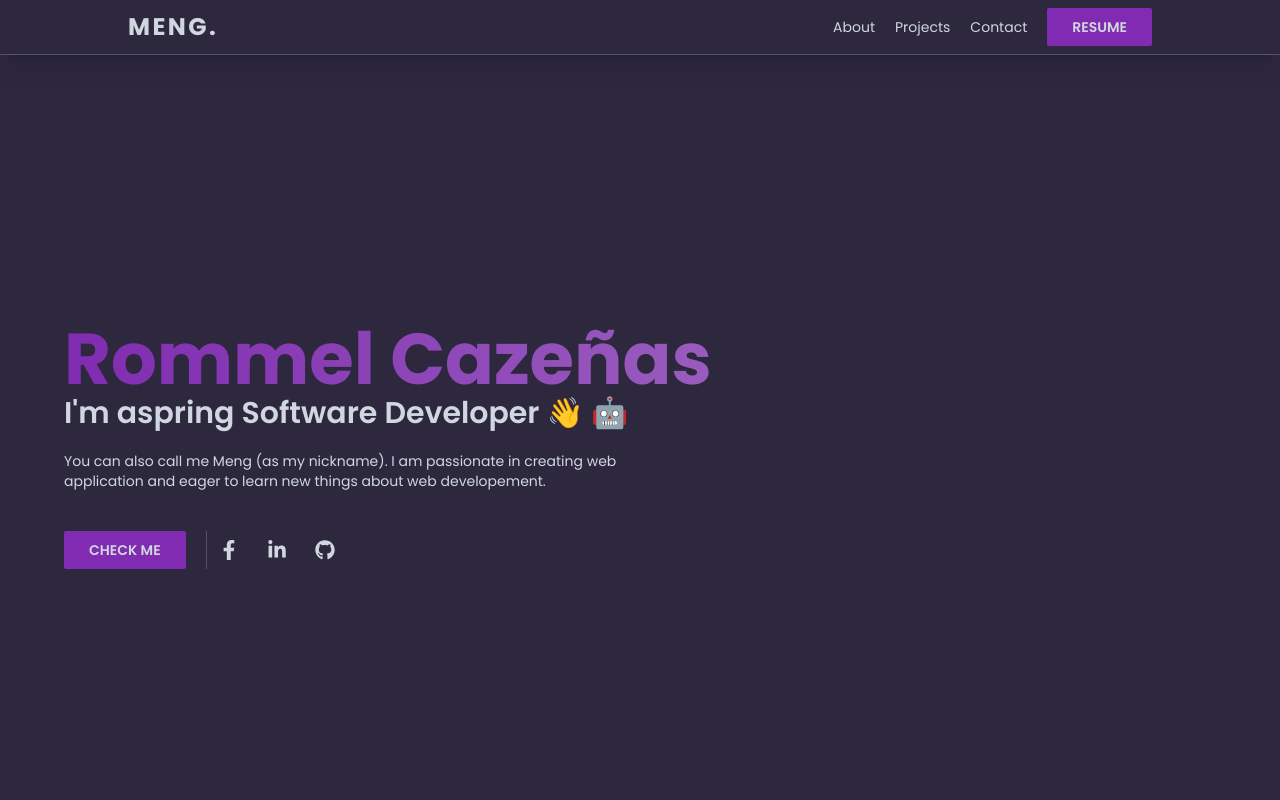
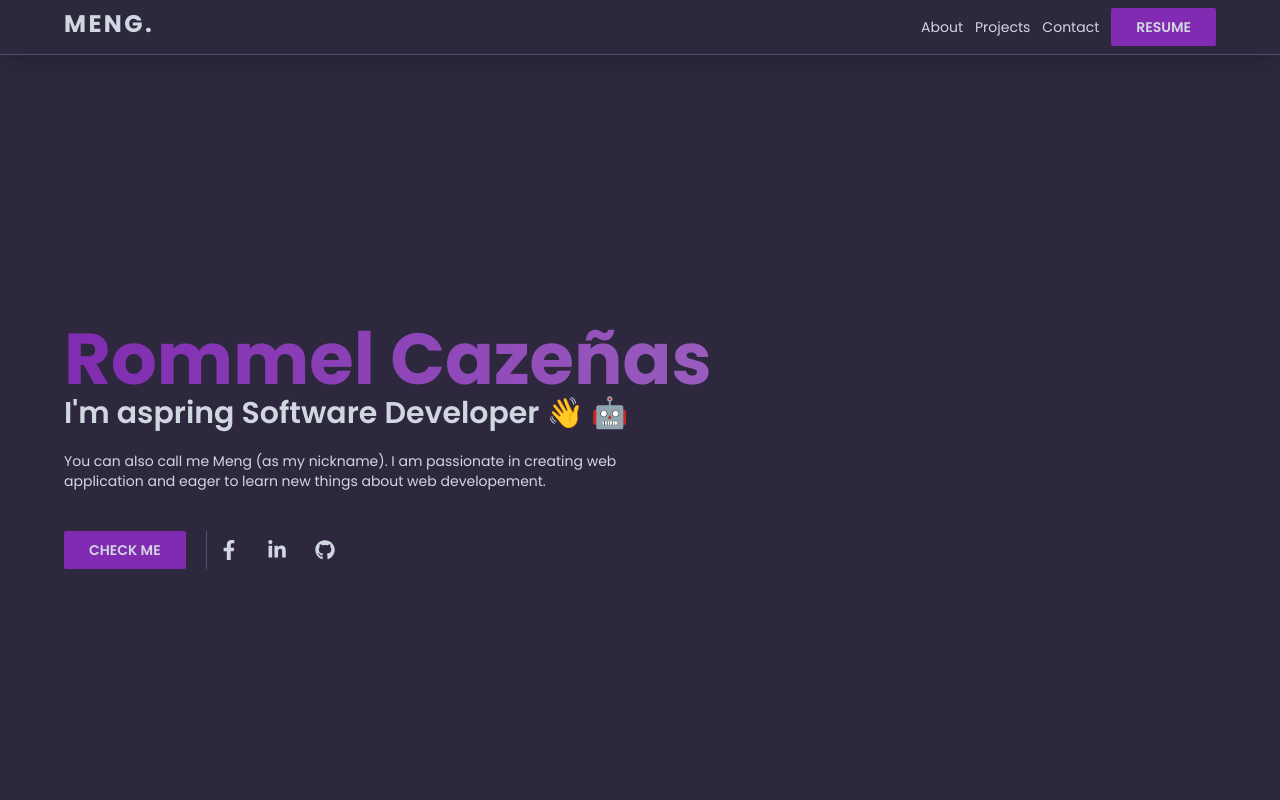
Before and after one commit to Meenngg/rommel-portfolio-v2, a React (Vite) app: page / in a window 1280 px wide. Shown: the top 800 px of the page. Built offline with nearby package versions, Linux system fonts and the light colour scheme.

Commit message:
fixed navbar, fix minor touches

```diff
--- a/src/App.jsx
+++ b/src/App.jsx
@@ -9,14 +9,17 @@ import { MdOutlineClose } from "react-icons/md"
 
 function App() {
   const [toggleBurger, setToggleBurger] = useState(false);
-  const nav = document.querySelector("#navlinks");
 
   const clickBurger = () => {
     setToggleBurger(!toggleBurger);
-    // console.log(toggleBurger);
-    const list = document.querySelector('ul');
-    toggleBurger === false ? (list.classList.add('top-[120]'), list.classList.add('opacity-100')) : (list.classList.remove('top-[120]'), list.classList.remove('opacity-100'))
+    console.log(toggleBurger);
+    const list = document.querySelector('#navlinks');
+    // toggleBurger === false ? (list.classList.add('hidden')) : (list.classList.remove('hidden'))
+    list.classList.contains('hidden') === false ? (list.classList.add('hidden')) : (list.classList.remove('hidden'))
   }
+
+  // , list.classList.add('opacity-100')
+  // , list.classList.remove('opacity-100')
 
   return (
     <>
@@ -24,9 +27,9 @@ function App() {
 
       {/* FIXED NAVIGATION BAR */}
       <div className="px-3 py-3 bg-secondaryColor shadow-xl fixed top-0 z-50 border-b border-subTextColor w-full md:px-16 md:py-2">
-          <div className="md:flex md:justify-between items-center md:px-16"> {/* NAVIGATION BAR START HERE */}
+          <div className="md:flex md:justify-between"> {/* NAVIGATION BAR START HERE */}
             {/* NAVIGATION HEADER/LOGO HERE */}
-            <div className="flex items-center justify-between">
+            <div className="flex justify-between">
               <span className="text-2xl uppercase font-bold tracking-widest cursor-pointer hover:text-primaryColor transition duration-150">
                 <a href="#home">Meng.</a>
               </span>
@@ -40,7 +43,7 @@ function App() {
             </div>
 
             {/* NAVIGATION LINKS HERE */}
-              <ul className="left-0 my-0 pt-2 md:pt-0 pb-2 md:my-0 md:pb-0 z-[1] bg-secondaryColor border-b border-subTextColor md:border-none flex flex-col md:flex-row items-center gap-3 md:gap-5 md:z-auto md:static absolute w-full md:w-auto opacity-0 md:opacity-100 top-[-500] transition-all ease-in duration-400" onClick={clickBurger}>
+              <ul className="hidden flex flex-col items-center gap-5 left-0 my-0 pt-2 md:pt-0 pb-2 md:my-0 md:pb-0 bg-secondaryColor md:flex md:flex-row md:items-center md:gap-3  transition-all ease-in duration-400" id="navlinks" onClick={clickBurger}>
                 <li className="hover:text-primaryColor"><a href="#about" className="transition duration-150">About</a></li>
                 <li className="hover:text-primaryColor"><a href="#project" className="transition duration-150">Projects</a></li>
                 <li className="hover:text-primaryColor"><a href="#contact" className="transition duration-150">Contact</a></li>
```
Also changed, not shown: 1 other file (tests, documents, lock files or other folders).
